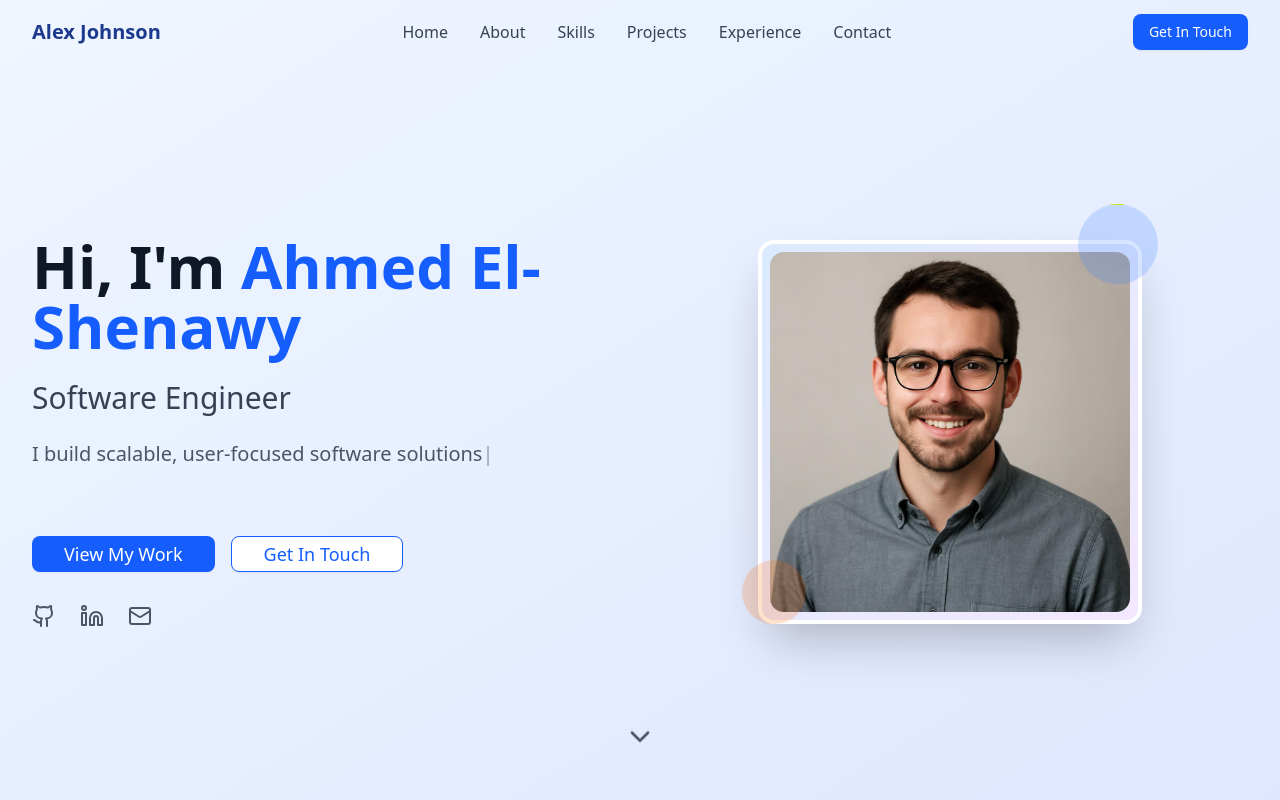
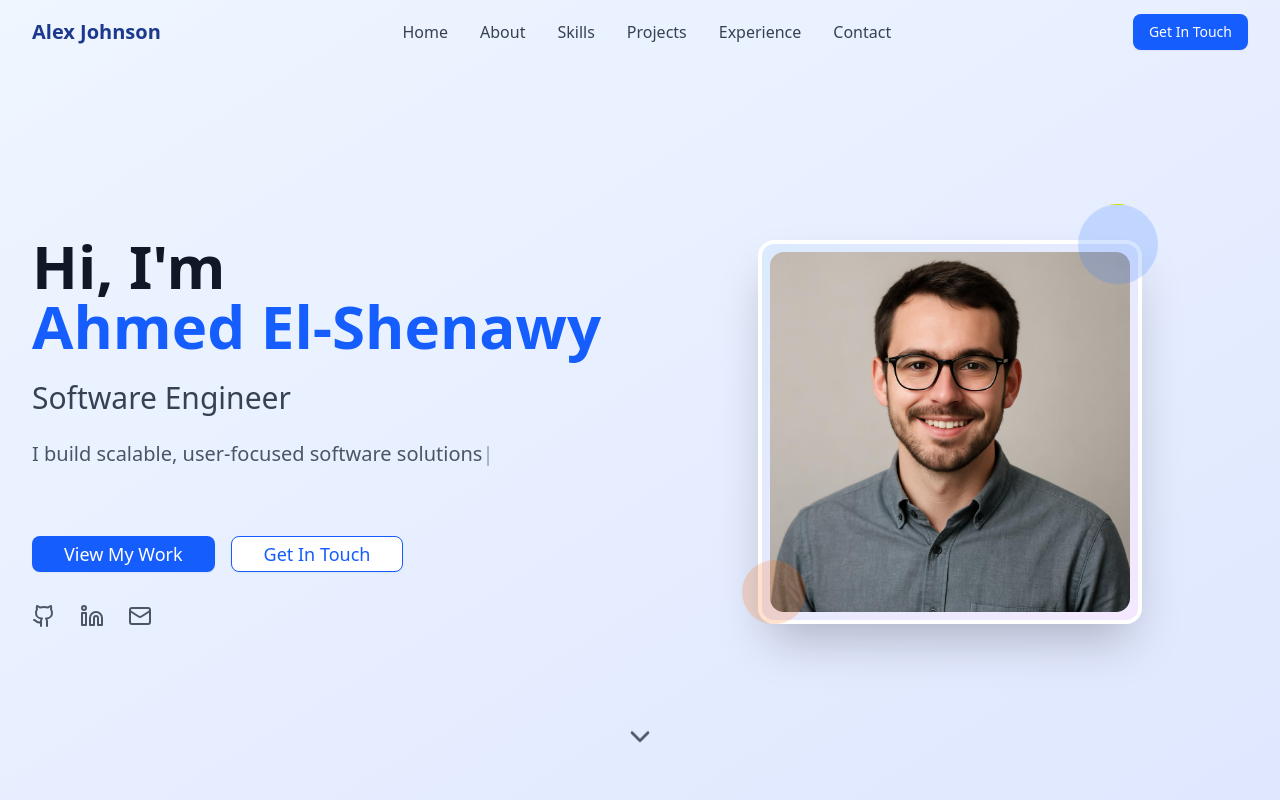
Before and after one commit to hamdywaleed/portfoliome, a React (Vite) app: page / in a window 1280 px wide. Shown: the top 800 px of the page. Built offline with nearby package versions, Linux system fonts and the light colour scheme.

Commit message:
edit name new line

```diff
--- a/src/components/Hero.jsx
+++ b/src/components/Hero.jsx
@@ -36,7 +36,7 @@ const Hero = () => {
           <div className="text-center lg:text-left">
             <h1 className="text-4xl sm:text-5xl lg:text-6xl font-bold text-gray-900 mb-6">
               Hi, I'm{' '}
-              <span className="text-blue-600">Ahmed El-Shenawy</span>
+              <span className="block text-blue-600">Ahmed El-Shenawy</span>
             </h1>
 
             <h2 className="text-xl sm:text-2xl lg:text-3xl text-gray-700 mb-6">
--- a/src/components/slideuponscroll.jsx
+++ b/src/components/slideuponscroll.jsx
@@ -2,7 +2,7 @@ import { motion } from 'framer-motion'
 
 const ScrollRevealFast = ({ children, direction = "up", delay = 0 }) => {
 	// Smaller offset for faster perception
-	const offset = direction === "up" ? 30 : direction === "down" ? -30 : 0
+	const offset = direction === "up" ? 10 : direction === "down" ? -10 : 0
 
 	return (
 		<motion.div
```
